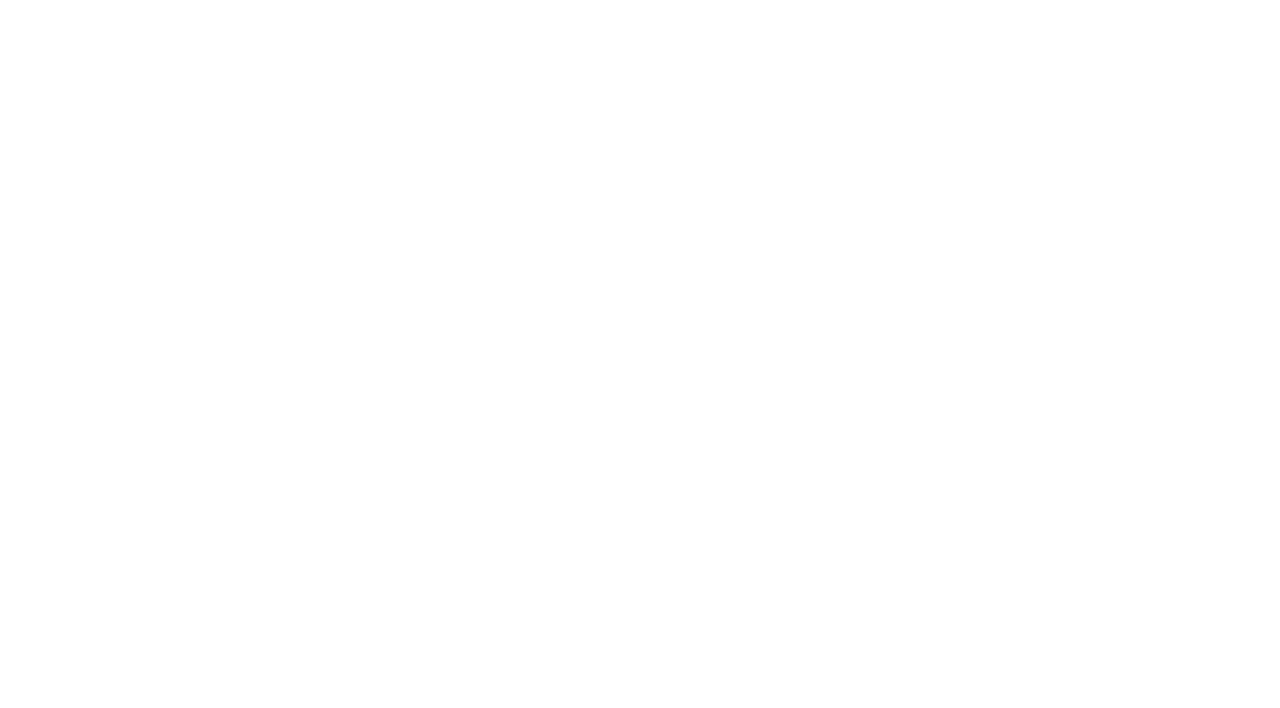
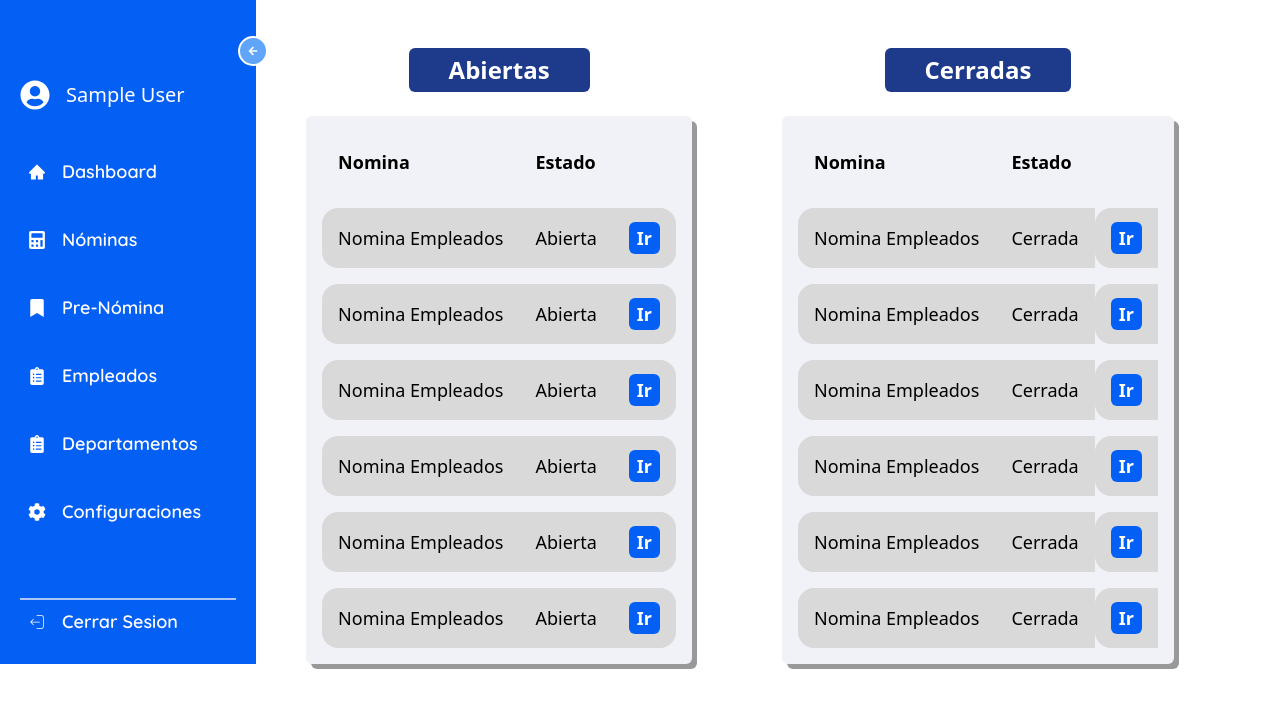
Before and after one commit to saritagud/Nomina_Frontend, a React (Vite) app: page /payrollhistory in a window 1280 px wide. Before the commit this address had no page. Shown: the top 708 px of the page. Built offline with nearby package versions, Linux system fonts and the light colour scheme; sample sign-in values are in the browser's storage; the HTML template or start-up script is replaced by a standard one.

Commit message:
Historial de Nominas

```diff
--- a/src/App.jsx
+++ b/src/App.jsx
@@ -16,6 +16,8 @@ import ProtectedRouter from "./Components/ProtectedRouter";
 import { userRoles } from "./logic/constantes";
 import { UserInfo } from "./Components/InforUser";
 import { Departaments } from "./Components/Departaments";
+import { PayrollHistory } from "./Components/PayrollHistory";
+
 function App() {
   const { SuperAdmin, Admin, User } = userRoles;
   return (
@@ -61,6 +63,7 @@ function App() {
           <Route path="/empleado/:emploID" element={<Employe />} />
           <Route path="/infouser/:id" element={<UserInfo />} />
           <Route path="/departamentos" element={<Departaments />} />
+          <Route path="/payrollhistory" element={<PayrollHistory />} />
         </Route>
       </Routes>
     </div>
--- /dev/null
+++ b/src/Components/PayrollHistory.jsx
@@ -0,0 +1,141 @@
+import { useState } from "react";
+import { SideBar } from "./Sidebar";
+import { Link } from "react-router-dom";
+
+export function PayrollHistory() {
+  const [payrollsOpen, setPayrollsOpen] = useState([
+    {
+      id: 1,
+      name: "Nomina Empleados",
+      status: "Abierta",
+    },
+    {
+        id: 2,
+        name: "Nomina Empleados",
+        status: "Abierta",
+      },
+      {
+        id: 3,
+        name: "Nomina Empleados",
+        status: "Abierta",
+      },
+      {
+        id: 4,
+        name: "Nomina Empleados",
+        status: "Abierta",
+      },
+      {
+        id: 5,
+        name: "Nomina Empleados",
+        status: "Abierta",
+      },
+      {
+        id: 6,
+        name: "Nomina Empleados",
+        status: "Abierta",
+      },
+    // Otros datos de nóminas abiertas
+  ]);
+
+  const [payrollsClosed, setPayrollsClosed] = useState([
+    {
+      id: 1,
+      name: "Nomina Empleados",
+      status: "Cerrada",
+    },
+    {
+        id: 2,
+        name: "Nomina Empleados",
+        status: "Cerrada",
+      },
+      {
+        id: 3,
+        name: "Nomina Empleados",
+        status: "Cerrada",
+      },
+      {
+        id: 4,
+        name: "Nomina Empleados",
+        status: "Cerrada",
+      },
+      {
+        id: 5,
+        name: "Nomina Empleados",
+        status: "Cerrada",
+      },
+      {
+        id: 6,
+        name: "Nomina Empleados",
+        status: "Cerrada",
+      },
+    // Otros datos de nóminas cerradas
+  ]);
+
+  return (
+    <div className="flex h-full">
+      <SideBar />
+      <main className="w-full flex flex-col items-center justify-center p-12 gap-10">
+        <div className="flex gap-10">
+        <div className="flex flex-col items-center" style={{ marginLeft: '200px'}}>
+          <div className="bg-blue-900 text-white px-10 py-1 rounded-md text-grisClaro font-semibold text-center mb-6 cursor-pointer" style={{ fontSize: '1.5rem' }}>
+            Abiertas
+        </div>
+            <table className="bg-grisClaro rounded-md shadow-right-dark px-4 border-separate border-spacing-0 border-spacing-y-4">
+            <thead className="px-5">
+              <tr>
+                <th className="p-4 text-lg text-start">Nomina</th>
+                <th className="p-4 text-lg text-start">Estado</th>
+              </tr>
+            </thead>
+            <tbody>
+              {payrollsOpen.map((payroll) => (
+                <tr key={payroll.id} className="bg-grisOscuro">
+                  <td className="p-4 text-lg rounded-l-2xl">{payroll.name}</td>
+                  <td className="p-4 text-lg">{payroll.status}</td>
+                  <td className="p-4 text-lg rounded-r-2xl">
+                    <Link
+                      to={`/nomina/${payroll.id}`}
+                      className="text-white w-28 text-center rounded-md bg-azulClaro px-2 py-1 font-semibold"
+                    >
+                      Ir
+                    </Link>
+                  </td>
+                </tr>
+              ))}
+            </tbody>
+          </table>
+          </div>
+          <div className="flex flex-col items-center " style={{ marginLeft: '50px'}}>
+            <div className="bg-blue-900 text-white px-10 py-1 rounded-md text-grisClaro font-semibold text-center mb-6 cursor-pointer" style={{ fontSize: '1.5rem' }}>
+              Cerradas
+            </div>
+            <table className="bg-grisClaro rounded-md shadow-right-dark px-4 border-separate border-spacing-0 border-spacing-y-4">
+            <thead className="px-5">
+              <tr>
+                <th className="p-4 text-lg text-start">Nomina</th>
+                <th className="p-4 text-lg text-start">Estado</th>
+              </tr>
+            </thead>
+            <tbody>
+              {payrollsClosed.map((payroll) => (
+                <tr key={payroll.id} className="bg-grisOscuro">
+                  <td className="p-4 text-lg rounded-l-2xl">{payroll.name}</td>
+                  <td className="p-4 text-lg">{payroll.status}</td>
+                  <td className="p-4 text-lg rounded-l-2xl">
+                    <Link
+                      to={`/nomina/${payroll.id}`}
+                      className="text-white w-28 text-center rounded-md bg-azulClaro px-2 py-1 font-semibold"
+                    >
+                      Ir
+                    </Link>
+                  </td>
+                </tr>
+              ))}
+            </tbody>
+          </table>
+          </div>
+        </div>
+      </main>
+    </div>
+  );
+}
```
